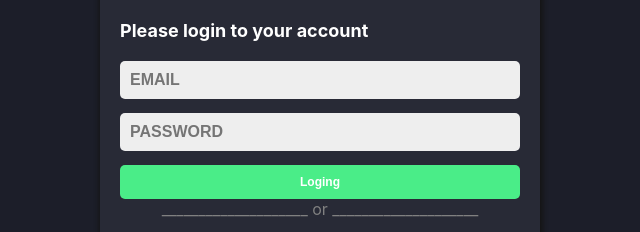
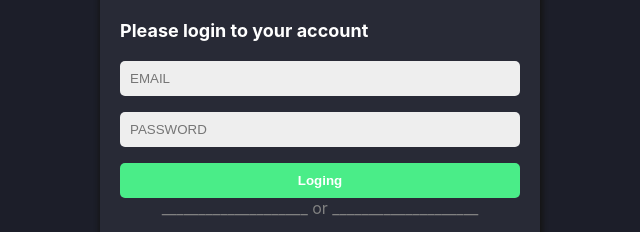
Before and after one commit to naem0/code-editor-clint, a React (Vite) app: page /loging in a window 1280 px wide. Shown: the part 249-481 px from the top of the page, without its empty margins (320-960 px from the left). Built offline with nearby package versions, Linux system fonts and the light colour scheme; no server answers.

Commit message:
fix: update footer link styles and correct loading component import case

```diff
--- a/src/App.css
+++ b/src/App.css
@@ -46,10 +46,9 @@ footer a {
   border-radius: 5px;
   outline: none;
   border: none;
-  margin-bottom: 14px;
+  margin-bottom: 16px;
   background: #eee;
-  font-size: 16px;
-  font-weight: bold;
+  color: #1c1e29;
 }
 
 .btn {
@@ -57,7 +56,6 @@ footer a {
   color: white;
   padding: 10px;
   border-radius: 5px;
-  font-size: 12px;
   font-weight: bold;
   cursor: pointer;
   transition: all 0.3s ease-in-out;
--- a/src/PrivateRoute.jsx
+++ b/src/PrivateRoute.jsx
@@ -1,7 +1,7 @@
 import { useContext } from 'react';
 import { Navigate } from 'react-router-dom';
 import { AuthContext } from './AuthProvider';
-import Loading from './components/loading';
+import Loading from './components/Loading';
 
 const PrivateRoute = ({ children }) => {
     const {loading, user}= useContext(AuthContext);
```
